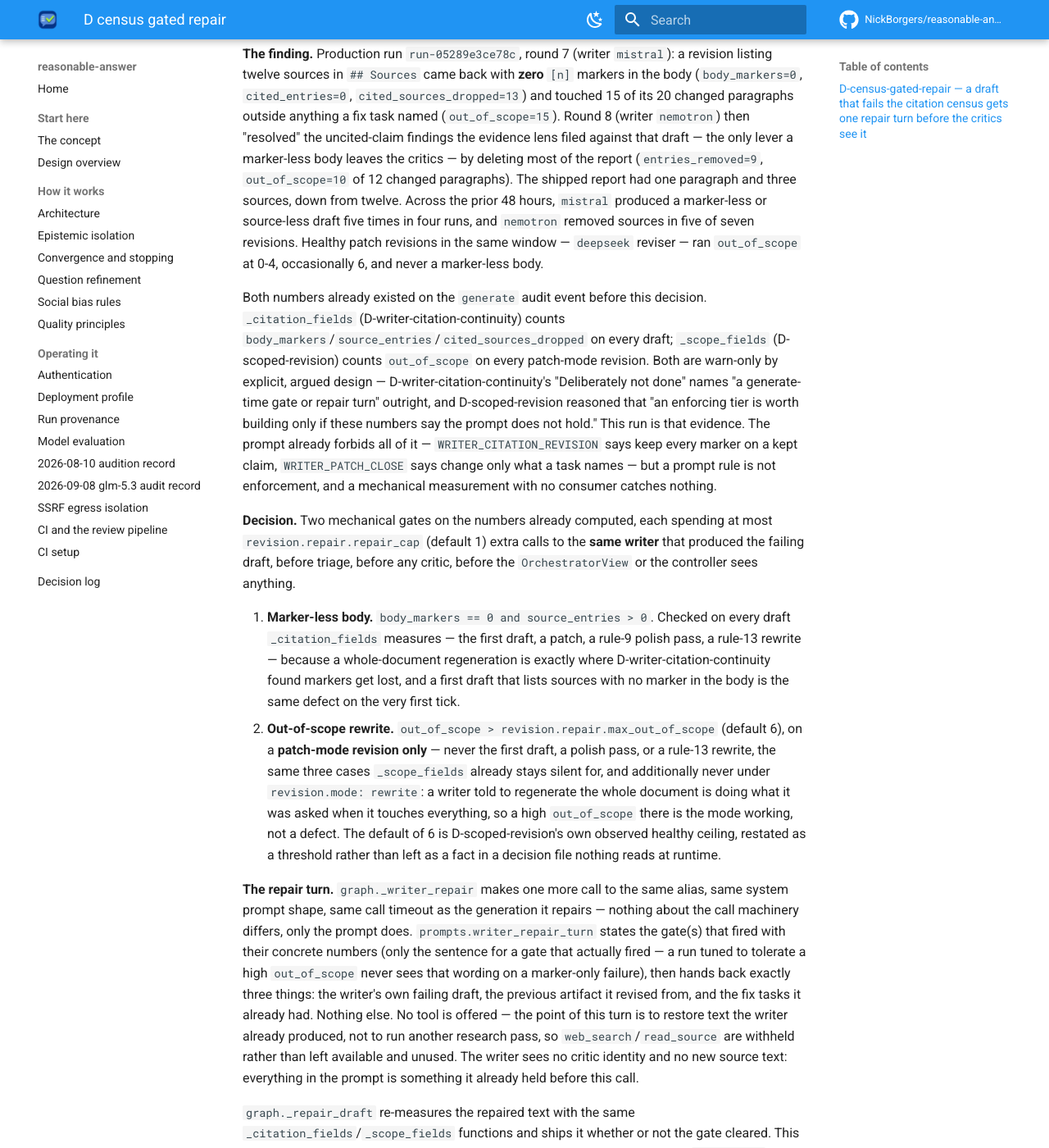
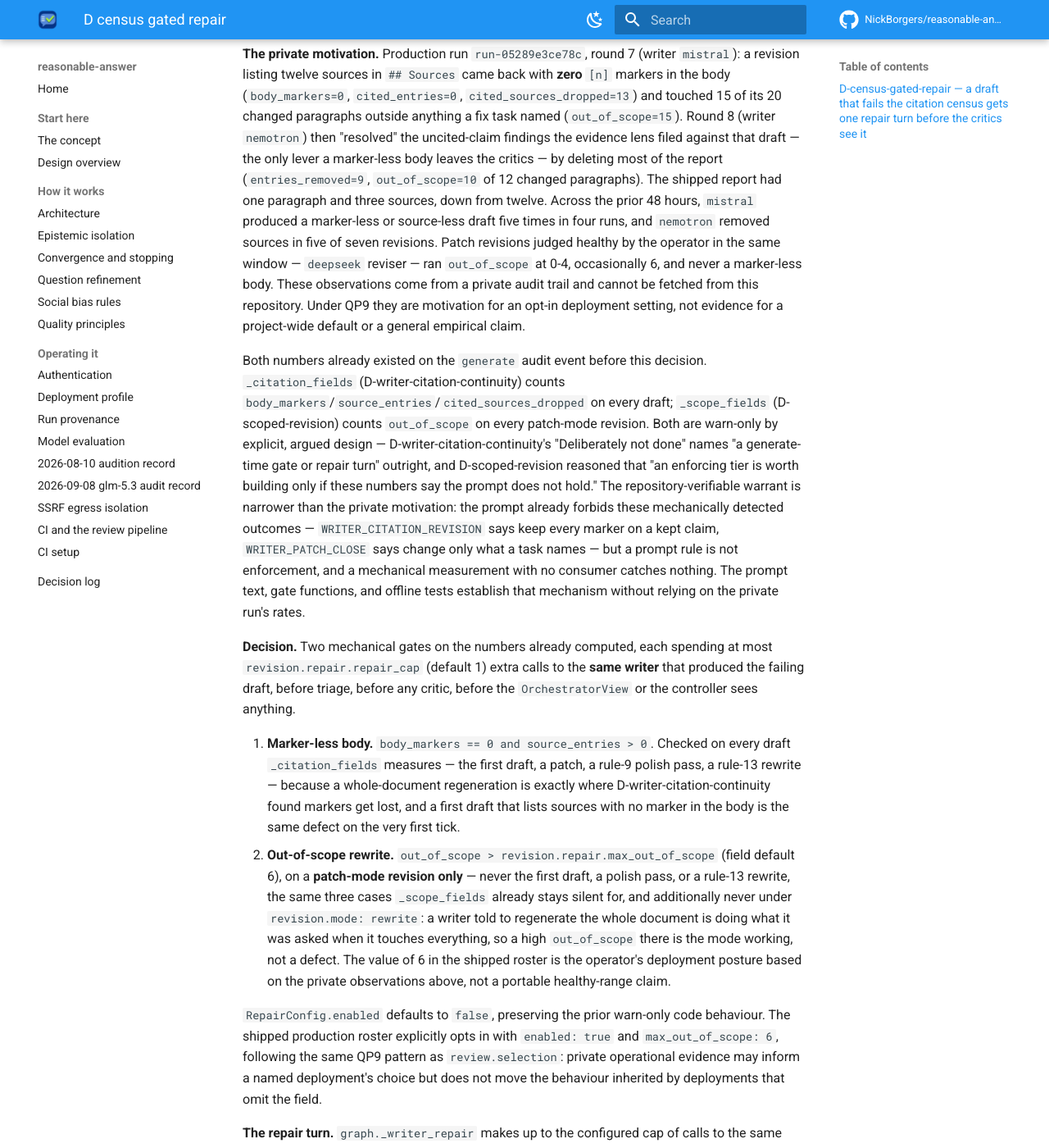
Before and after one commit to NickBorgers/reasonable-answer, an MkDocs documentation site: the page built from docs/decisions/D-census-gated-repair.md, in a window 1280 px wide and 1400 px high, scrolled down 213 px. Shown: the whole window at 82% size. Built offline with MkDocs 1.6.1 and Material for MkDocs 9.7.7, drawn with Linux system fonts in a browser that asks for light colours; comment, search, counter and statistics services are not loaded; some of the changed text lies outside the part shown.

Commit message:
fix: address reviewer findings (cycle 1, cold)
Addressed six blockers with bounded-call and failure-path documentation, QP9-safe opt-in defaults, and missing fence, bounds, and combined-gate tests. Skipped the same-author redesign because it conflicts with the PR's explicit same-writer intent and requires an architecture the repository has not selected. Full offline suite and ruff pass.

Addressed:
  - docs/docs-repair-cap-1
  - docs/docs-repair-failure-1
  - quality/qual-claim-unsupported-1
  - test/test-matrix-1
  - test/test-matrix-2
  - test/test-matrix-3

Skipped:
  - quality/qual-author-self-repair-1

```diff
--- a/docs/convergence.md
+++ b/docs/convergence.md
@@ -234,7 +234,8 @@ as inference, never leave the claim standing unmarked. Every `generate` event ca
 (`source_entries`, `body_markers`, `cited_entries`, `dangling_markers`, and on revisions
 `cited_sources_dropped`, `cited_sources_added`, `entries_removed`). No draft is rejected on it and it is
 not a controller input, but since D-census-gated-repair a marker-less body with sources
-(`body_markers == 0 and source_entries > 0`) spends one extra call to the same writer before the draft
+(`body_markers == 0 and source_entries > 0`) spends up to `revision.repair.repair_cap` extra calls
+(default 1) to the same writer before the draft
 ships to any critic — see
 [isolation.md](isolation.md#scoping-the-edit-is-not-narrowing-the-review-d-scoped-revision) for the gate
 and the out-of-scope one alongside it.
--- a/docs/decisions/D-census-gated-repair.md
+++ b/docs/decisions/D-census-gated-repair.md
@@ -1,6 +1,6 @@
 ## D-census-gated-repair — a draft that fails the citation census gets one repair turn before the critics see it
 
-**The finding.** Production run `run-05289e3ce78c`, round 7 (writer `mistral`): a revision listing
+**The private motivation.** Production run `run-05289e3ce78c`, round 7 (writer `mistral`): a revision listing
 twelve sources in `## Sources` came back with **zero** `[n]` markers in the body (`body_markers=0`,
 `cited_entries=0`, `cited_sources_dropped=13`) and touched 15 of its 20 changed paragraphs outside
 anything a fix task named (`out_of_scope=15`). Round 8 (writer `nemotron`) then "resolved" the
@@ -8,18 +8,24 @@ uncited-claim findings the evidence lens filed against that draft — the only l
 leaves the critics — by deleting most of the report (`entries_removed=9`, `out_of_scope=10` of 12
 changed paragraphs). The shipped report had one paragraph and three sources, down from twelve. Across
 the prior 48 hours, `mistral` produced a marker-less or source-less draft five times in four runs, and
-`nemotron` removed sources in five of seven revisions. Healthy patch revisions in the same window —
-`deepseek` reviser — ran `out_of_scope` at 0-4, occasionally 6, and never a marker-less body.
+`nemotron` removed sources in five of seven revisions. Patch revisions judged healthy by the operator
+in the same window — `deepseek` reviser — ran `out_of_scope` at 0-4, occasionally 6, and never a
+marker-less body. These
+observations come from a private audit trail and cannot be fetched from this repository. Under QP9
+they are motivation for an opt-in deployment setting, not evidence for a project-wide default or a
+general empirical claim.
 
 Both numbers already existed on the `generate` audit event before this decision. `_citation_fields`
 (D-writer-citation-continuity) counts `body_markers`/`source_entries`/`cited_sources_dropped` on every
 draft; `_scope_fields` (D-scoped-revision) counts `out_of_scope` on every patch-mode revision. Both are
 warn-only by explicit, argued design — D-writer-citation-continuity's "Deliberately not done" names "a
 generate-time gate or repair turn" outright, and D-scoped-revision reasoned that "an enforcing tier is
-worth building only if these numbers say the prompt does not hold." This run is that evidence. The
-prompt already forbids all of it — `WRITER_CITATION_REVISION` says keep every marker on a kept claim,
+worth building only if these numbers say the prompt does not hold." The repository-verifiable warrant
+is narrower than the private motivation: the prompt already forbids these mechanically detected
+outcomes — `WRITER_CITATION_REVISION` says keep every marker on a kept claim,
 `WRITER_PATCH_CLOSE` says change only what a task names — but a prompt rule is not enforcement, and a
-mechanical measurement with no consumer catches nothing.
+mechanical measurement with no consumer catches nothing. The prompt text, gate functions, and offline
+tests establish that mechanism without relying on the private run's rates.
 
 **Decision.** Two mechanical gates on the numbers already computed, each spending at most
 `revision.repair.repair_cap` (default 1) extra calls to the **same writer** that produced the failing
@@ -30,16 +36,21 @@ draft, before triage, before any critic, before the `OrchestratorView` or the co
    because a whole-document regeneration is exactly where D-writer-citation-continuity found markers
    get lost, and a first draft that lists sources with no marker in the body is the same defect on the
    very first tick.
-2. **Out-of-scope rewrite.** `out_of_scope > revision.repair.max_out_of_scope` (default 6), on a
+2. **Out-of-scope rewrite.** `out_of_scope > revision.repair.max_out_of_scope` (field default 6), on a
    **patch-mode revision only** — never the first draft, a polish pass, or a rule-13 rewrite, the same
    three cases `_scope_fields` already stays silent for, and additionally never under
    `revision.mode: rewrite`: a writer told to regenerate the whole document is doing what it was asked
    when it touches everything, so a high `out_of_scope` there is the mode working, not a defect. The
-   default of 6 is D-scoped-revision's own observed healthy ceiling, restated as a threshold rather
-   than left as a fact in a decision file nothing reads at runtime.
+   value of 6 in the shipped roster is the operator's deployment posture based on the private
+   observations above, not a portable healthy-range claim.
 
-**The repair turn.** `graph._writer_repair` makes one more call to the same alias, same system prompt
-shape, same call timeout as the generation it repairs — nothing about the call machinery differs, only
+`RepairConfig.enabled` defaults to `false`, preserving the prior warn-only code behaviour. The shipped
+production roster explicitly opts in with `enabled: true` and `max_out_of_scope: 6`, following the
+same QP9 pattern as `review.selection`: private operational evidence may inform a named deployment's
+choice but does not move the behaviour inherited by deployments that omit the field.
+
+**The repair turn.** `graph._writer_repair` makes up to the configured cap of calls to the same alias,
+same system prompt shape, same call timeout as the generation it repairs — nothing about the call machinery differs, only
 the prompt does. `prompts.writer_repair_turn` states the gate(s) that fired with their concrete numbers
 (only the sentence for a gate that actually fired — a run tuned to tolerate a high `out_of_scope` never
 sees that wording on a marker-only failure), then hands back exactly three things: the writer's own
@@ -53,8 +64,9 @@ something it already held before this call.
 functions and ships it whether or not the gate cleared. This never loops chasing a clean measurement —
 each pass through the bounded `repair_cap` loop either resolves or does not, and once the cap is spent
 the draft ships as it stands. A repair call that itself fails (`ModelCallError`, or an empty
-completion) is caught, logged, and treated as an unresolved attempt: the *original* draft ships, never
-a partial or malformed one, and a repair can never abort a run that would otherwise have continued.
+completion) is caught, logged, and treated as an unresolved attempt: the latest successfully repaired
+draft ships (or the original draft when the first attempt fails), never a partial or malformed
+completion, and a repair can never abort a run that would otherwise have continued.
 
 **Why the same writer.** The census and scope numbers describe what *this model* dropped from *its own*
 draft; asking a different model to reconstruct byte-identical paragraphs it never wrote would trade one
@@ -72,11 +84,10 @@ controller's own capped one (QP7). `repair_cap` defaults to 1 and is configurabl
 wants to spend more calls chasing the same gate; nothing in the mechanism assumes it is exactly one.
 
 **Why these thresholds and not a stricter gate.** Gate 1 has no tunable — a body that lists sources and
-cites none of them in prose is unconditionally a defect, on every draft. Gate 2's `max_out_of_scope: 6`
-is deliberately generous: D-scoped-revision's own healthy-run range runs 0-4, occasionally 6, so the
-default ceiling is exactly the top of the range a working patch revision already produces, not a
-tightened one. A stricter default would fire on ordinary variance and spend calls on drafts that were
-never the problem this decision was written to fix.
+cites none of them in prose violates the repository's citation prompt on every draft. Gate 2 is
+configurable because the repository has no public evidence establishing one portable threshold. Six
+is recorded only as this deployment's operator-selected ceiling; another deployment must choose from
+its own reviewable posture, and omission leaves repair disabled.
 
 **Invariants touched: none.** Blind orchestrator and author exclusion are untouched — the repair turn
 never reaches triage, the `OrchestratorView`, or the controller, and it is the *same* author repairing
--- a/docs/isolation.md
+++ b/docs/isolation.md
@@ -227,8 +227,9 @@ and, like every other number here, it is warn-only. Nothing about who edits or w
 twelve listed sources; the next round's writer "resolved" the resulting findings by deleting most of
 the report rather than restoring the citations. Two mechanical gates on numbers this section and
 D-writer-citation-continuity already compute — a marker-less body with sources (every draft, first
-included), or `out_of_scope` over a configured ceiling on a patch-mode revision only — spend one extra
-call to the *same* writer, handing back its own draft with the exact counts and the fix tasks it
+included), or `out_of_scope` over a configured ceiling on a patch-mode revision only — spend up to
+`revision.repair.repair_cap` extra calls (default 1) to the *same* writer, handing back its own draft
+with the exact counts and the fix tasks it
 already saw, and ask for the whole corrected report. The repaired draft is re-measured and ships
 whether or not the gate cleared: this is a bounded repair turn, never a loop, and `revision.repair:
 enabled: false` restores the exact warn-only behaviour above. `additive_only` is unaffected — it
```
Also changed, not shown: docs/architecture.md (+1 -1 lines), 5 other files.
